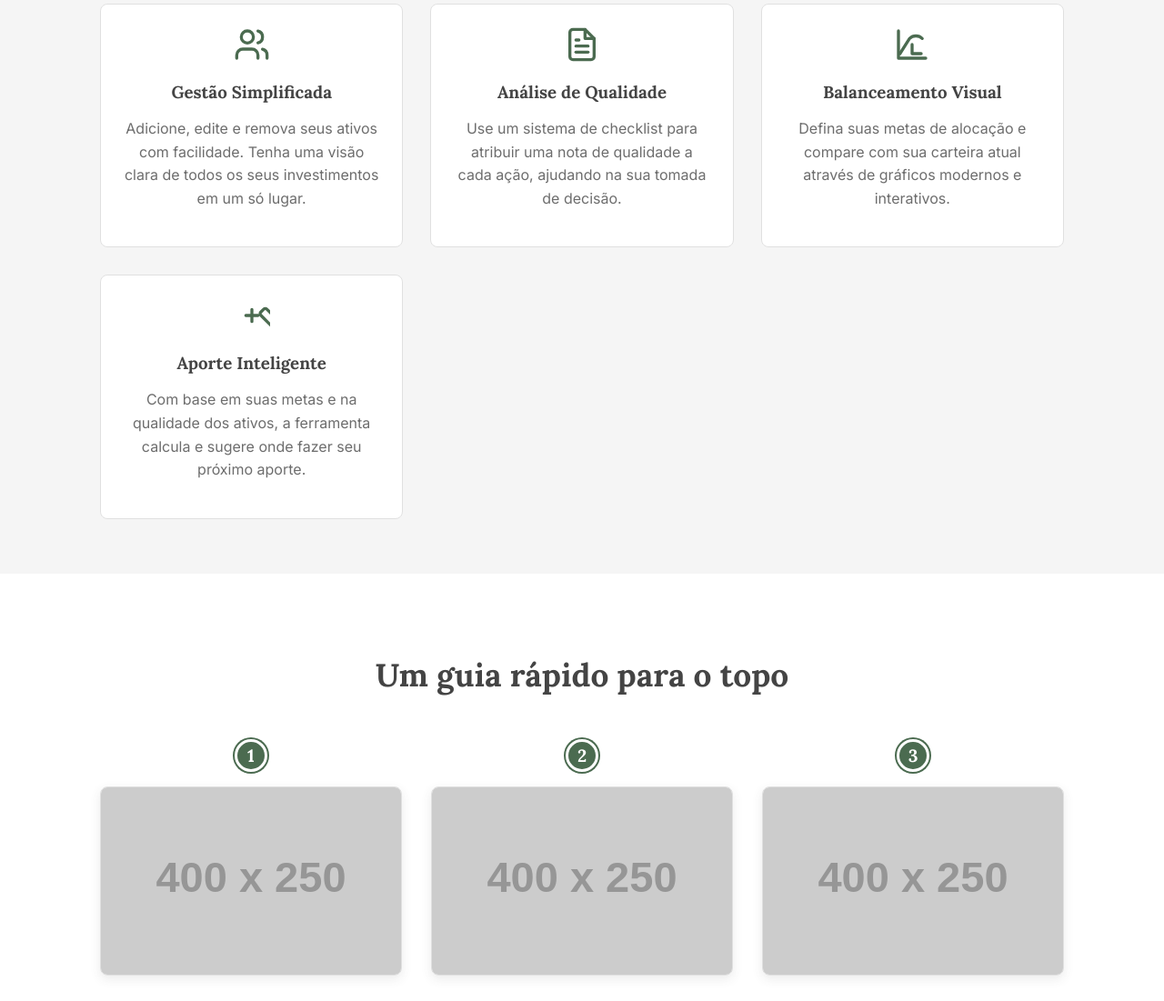
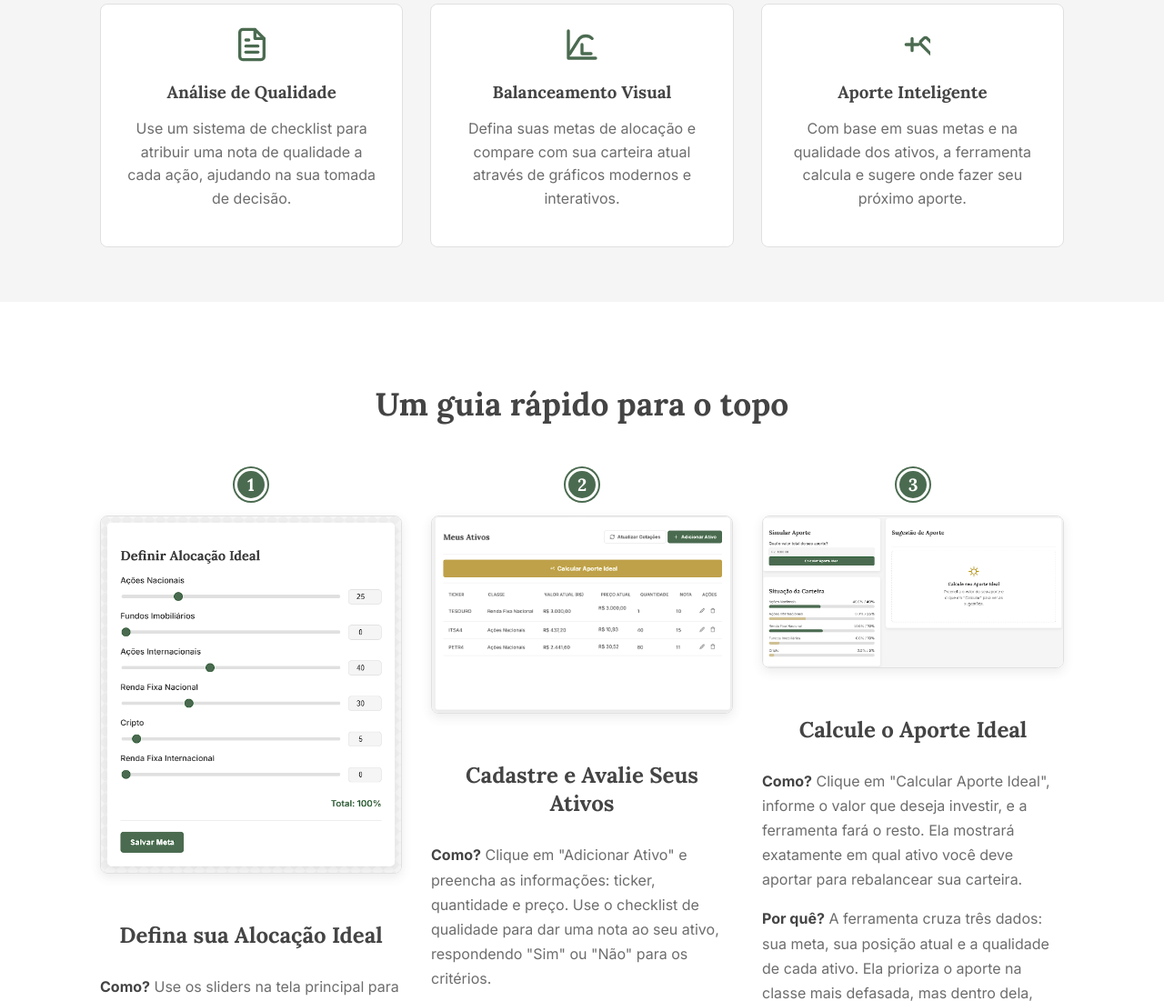
Before and after one commit to ArthurOM2003/equilibrium, a website: page index.html in a window 1280 px wide. Shown: the part 774-1875 px from the top of the page at 91% size. Drawn offline with Linux system fonts and the light colour scheme; no server answers; placeholder pictures from the web are drawn by us.

Commit message:
Index atualizado

```diff
--- a/index.html
+++ b/index.html
@@ -56,11 +56,6 @@
                 <h2 class="section-title">A solidez que seus investimentos precisam</h2>
                 <div class="features-grid">
                     <div class="feature-card">
-                        <svg xmlns="http://www.w3.org/2000/svg" width="40" height="40" viewBox="0 0 24 24" fill="none" stroke="currentColor" stroke-width="2" stroke-linecap="round" stroke-linejoin="round"><path d="M16 21v-2a4 4 0 0 0-4-4H6a4 4 0 0 0-4 4v2"></path><circle cx="9" cy="7" r="4"></circle><path d="M22 21v-2a4 4 0 0 0-3-3.87"></path><path d="M16 3.13a4 4 0 0 1 0 7.75"></path></svg>
-                        <h3>Gestão Simplificada</h3>
-                        <p>Adicione, edite e remova seus ativos com facilidade. Tenha uma visão clara de todos os seus investimentos em um só lugar.</p>
-                    </div>
-                    <div class="feature-card">
                         <svg xmlns="http://www.w3.org/2000/svg" width="40" height="40" viewBox="0 0 24 24" fill="none" stroke="currentColor" stroke-width="2" stroke-linecap="round" stroke-linejoin="round"><path d="M14 2H6a2 2 0 0 0-2 2v16a2 2 0 0 0 2 2h12a2 2 0 0 0 2-2V8z"></path><polyline points="14 2 14 8 20 8"></polyline><line x1="16" y1="13" x2="8" y2="13"></line><line x1="16" y1="17" x2="8" y2="17"></line><polyline points="10 9 9 9 8 9"></polyline></svg>
                         <h3>Análise de Qualidade</h3>
                         <p>Use um sistema de checklist para atribuir uma nota de qualidade a cada ação, ajudando na sua tomada de decisão.</p>
@@ -86,7 +81,7 @@
 
                     <div class="tutorial-step">
                         <div class="step-number">1</div>
-                        <img src="https://via.placeholder.com/400x250/4B6B50/FFFFFF?text=Tela+de+Alocação" alt="Tela de definição de alocação de ativos.">
+                        <img src="image/alocacao.png" alt="Tela de definição de alocação de ativos.">
                         <h3>Defina sua Alocação Ideal</h3>
                         <p><strong>Como?</strong> Use os sliders na tela principal para definir a porcentagem que você deseja ter em cada classe de ativo (Ações, FIIs, etc.). A soma deve ser 100%.</p>
                         <p><strong>Por quê?</strong> Esta é a sua "estratégia-mãe". Definir uma meta clara é o passo mais importante para construir uma carteira resiliente e alinhada com seus objetivos, evitando decisões emocionais.</p>
@@ -94,7 +89,7 @@
 
                     <div class="tutorial-step">
                         <div class="step-number">2</div>
-                        <img src="https://via.placeholder.com/400x250/BFA14A/FFFFFF?text=Tela+de+Cadastro+de+Ativo" alt="Modal de cadastro de um novo ativo com o checklist de qualidade.">
+                        <img src="image/cadastro.png" alt="Modal de cadastro de um novo ativo com o checklist de qualidade.">
                         <h3>Cadastre e Avalie Seus Ativos</h3>
                         <p><strong>Como?</strong> Clique em "Adicionar Ativo" e preencha as informações: ticker, quantidade e preço. Use o checklist de qualidade para dar uma nota ao seu ativo, respondendo "Sim" ou "Não" para os critérios.</p>
                         <p><strong>Por quê?</strong> Ter um inventário completo é essencial. A nota de qualidade ajuda a diferenciar os ativos "bons" dos "excelentes" dentro da sua própria carteira, um fator crucial para a próxima etapa.</p>
@@ -102,7 +97,7 @@
 
                     <div class="tutorial-step">
                         <div class="step-number">3</div>
-                        <img src="https://via.placeholder.com/400x250/A0522D/FFFFFF?text=Tela+de+Cálculo+de+Aporte" alt="Resultado do cálculo de aporte ideal.">
+                        <img src="image/aporte.png" alt="Resultado do cálculo de aporte ideal.">
                         <h3>Calcule o Aporte Ideal</h3>
                         <p><strong>Como?</strong> Clique em "Calcular Aporte Ideal", informe o valor que deseja investir, e a ferramenta fará o resto. Ela mostrará exatamente em qual ativo você deve aportar para rebalancear sua carteira.</p>
                         <p><strong>Por quê?</strong> A ferramenta cruza três dados: sua meta, sua posição atual e a qualidade de cada ativo. Ela prioriza o aporte na classe mais defasada, mas dentro dela, sugere o ativo de maior qualidade, garantindo que seu dinheiro vá sempre para a melhor oportunidade.</p>
--- a/style.css
+++ b/style.css
@@ -94,7 +94,7 @@ h1, h2, h3, .navbar-brand {
     padding: 80px 0 120px 0;
     color: var(--c-text-primary);
     /* !! IMPORTANTE !! Substitua pela URL da sua imagem de fundo */
-    background-image: linear-gradient(to top, hsla(0, 0%, 96%, 1) 10%, hsla(0, 0%, 96%, 0)), url('https://images.unsplash.com/photo-1595899434842-13223b5a7644?q=80&w=2070&auto=format&fit=crop');
+    background-image: linear-gradient(to top, hsla(0, 0%, 96%, 1) 10%, hsla(0, 0%, 96%, 0)), url('image/curral.png');
     background-size: cover;
     background-position: center 70%;
 }
```
Also changed, not shown: image/alocacao.png (added), image/aporte.png (added), image/cadastro.png (added), 1 other file.
